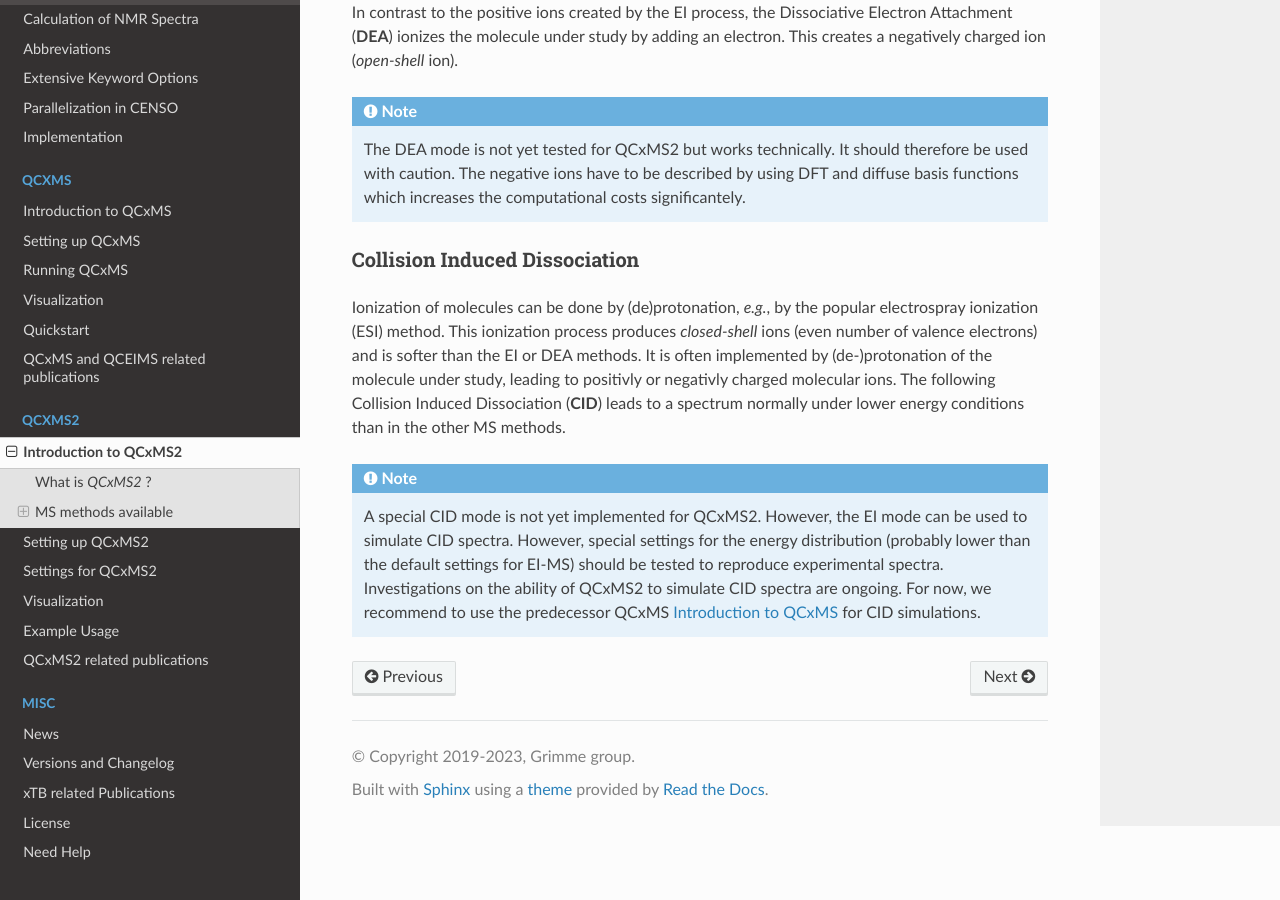
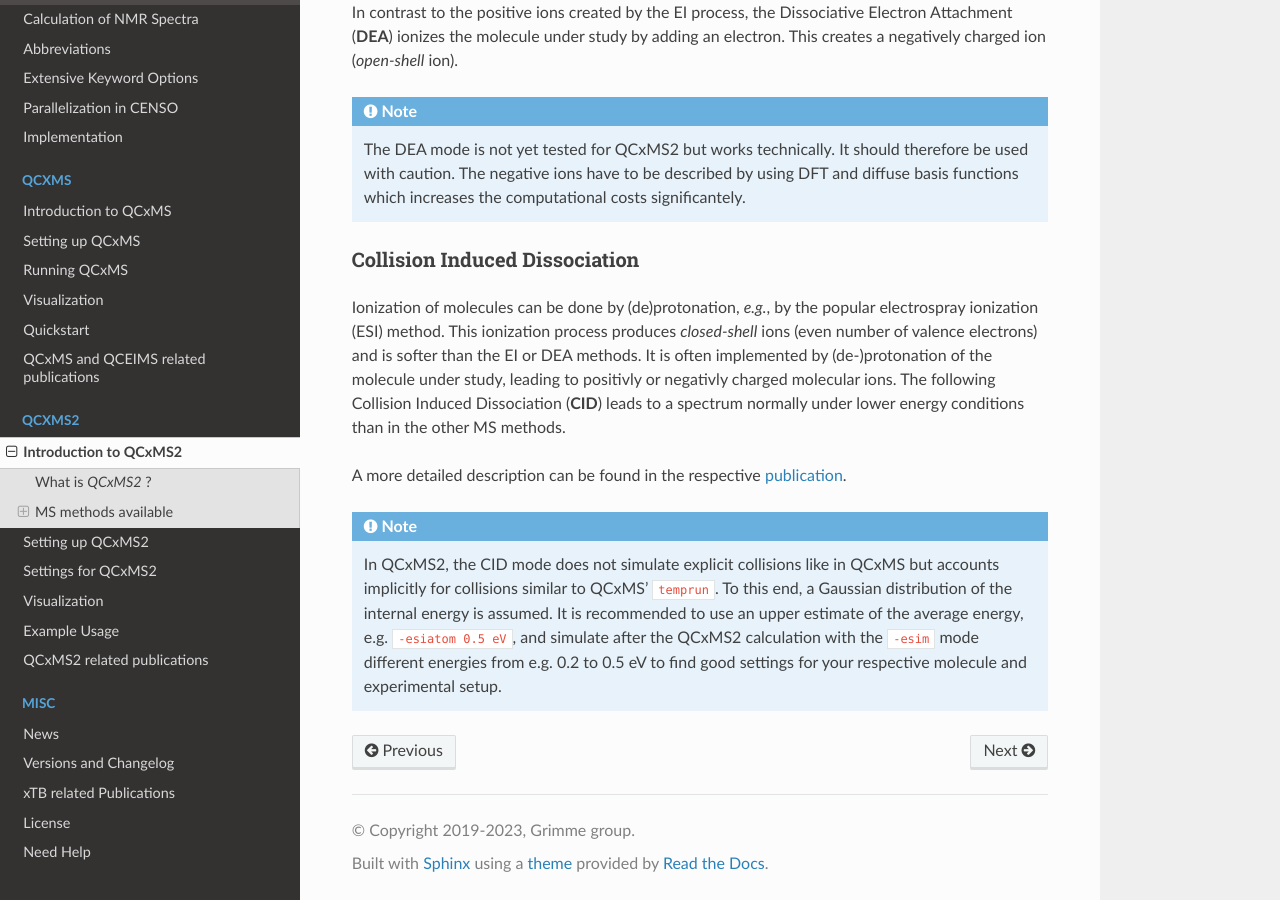
Before and after one commit to grimme-lab/xtb_docs, a Sphinx documentation site: the page built from source/qcxms2_doc/qcxms2.rst, in a window 1280 px wide and 900 px high, scrolled down 1246 px. Built offline with Sphinx 7.4.7 and the Read the Docs theme 3.1.0, drawn with Linux system fonts in a browser that asks for light colours.

Commit message:
updated documentation for QCxMS2

```diff
--- a/source/qcxms2_doc/qcxms2.rst
+++ b/source/qcxms2_doc/qcxms2.rst
@@ -28,7 +28,7 @@
 in turn leads to bond breaking, fragmentation, rearrangement, etc of the ion. A more detailed description can be
 found in the `original publication`_.
 
-.. _original publication: https://doi.org/10.26434/chemrxiv-2025-277zm
+.. _original publication: https://doi.org/10.1039/D5CP00316D
 
 
 Dissociative Electron Attachment
@@ -51,9 +51,14 @@
 molecular ions. The following Collision Induced Dissociation (**CID**) leads to a spectrum normally under lower energy conditions than in
 the other MS methods.
 
+A more detailed description can be
+found in the respective `publication`_.
+
+.. _publication: https://doi.org/10.1021/jasms.5c00234
+
 .. note::
-    A special CID mode is not yet implemented for QCxMS2. However, the EI mode can be used to simulate CID spectra.
-    However, special settings for the energy distribution (probably lower than the default settings for EI-MS)
-    should be tested to reproduce experimental spectra.
-    Investigations on the ability of QCxMS2 to simulate CID spectra are ongoing. For now, we recommend to use the
-    predecessor QCxMS :ref:`qcxms` for CID simulations.
+    In QCxMS2, the CID mode does not simulate explicit collisions like in QCxMS but accounts implicitly
+    for collisions similar to QCxMS' ``temprun``. To this end, a Gaussian distribution of the internal energy is assumed.
+    It is recommended to use an upper estimate of the average energy, e.g. ``-esiatom 0.5 eV``, and simulate after
+    the QCxMS2 calculation with the ``-esim`` mode different energies from e.g. 0.2 to 0.5 eV to find good settings
+    for your respective molecule and experimental setup.
```
Also changed, not shown: source/qcxms2_doc/qcxms2_cites.rst (+10 -3 lines), source/qcxms2_doc/qcxms2_run.rst (+13 -5 lines).
